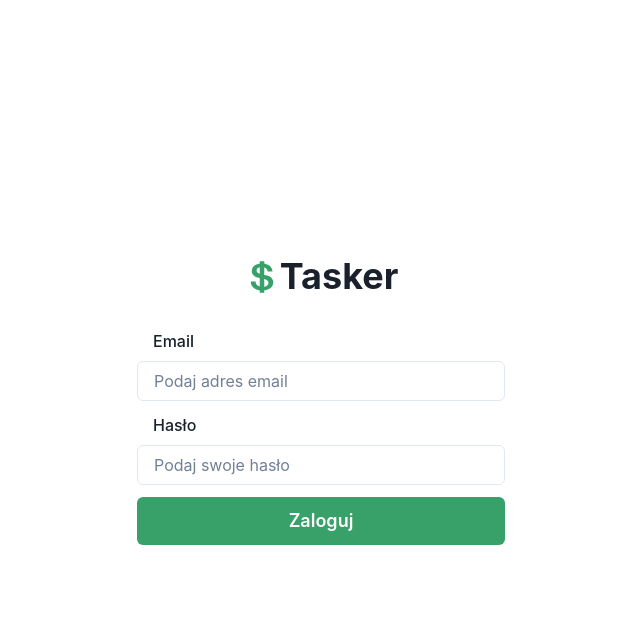
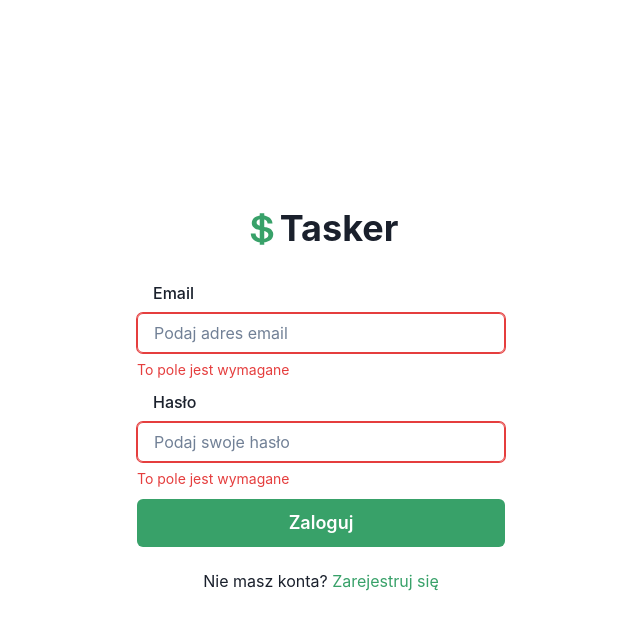
Before and after one commit to adrian900105/tasks-app-frontend, a React (Create React App) app: page /login in a window 1280 px wide. Both pictures are taken after a click on the button "Zaloguj". Shown: the top 628 px of the page, without its empty margins (319-959 px from the left). Built offline with nearby package versions, Linux system fonts and the light colour scheme; some icons are missing.

Commit message:
first version login page

```diff
--- a/src/pages/LoginPage.js
+++ b/src/pages/LoginPage.js
@@ -1,10 +1,90 @@
-import { Box, Button, FormControl, FormLabel, Stack, Input, Heading } from '@chakra-ui/react'
-import React from 'react'
-import {IoLogoUsd} from "react-icons/io"
-import {PiRedditLogoDuotone} from 'react-icons/pi'
-import {PiGitlabLogoLight} from 'react-icons/pi'
+import {
+    Box,
+    Button,
+    FormControl,
+    FormLabel,
+    Stack,
+    Input,
+    Heading,
+    useToast,
+    Spinner,
+    Text,
+    FormErrorMessage,
+} from '@chakra-ui/react'
+import React, { useState } from 'react'
+import { IoLogoUsd } from "react-icons/io"
+import { PiRedditLogoDuotone } from 'react-icons/pi'
+import { PiGitlabLogoLight } from 'react-icons/pi'
+import { Link } from 'react-router-dom'
 
 function LoginPage() {
+    const toast = useToast()
+    const [email, setEmail] = useState("");
+    const [password, setPassword] = useState("");
+    const [loading, setLoading] = useState(false)
+    const [error, setError] = useState(false)
+
+    const changeEmail = (e) => setEmail(e.target.value)
+    const changePassword = (e) => setPassword(e.target.value)
+
+    //console.log(email,password)
+
+    // download data from server
+    const loginUser = async () => {
+
+        // do testu
+        // const user = {
+        //     email: "adrianszeliga90@gmail.com",
+        //     password: "Adrian123#"
+        // }
+
+
+        if (!email || !password) {
+            setError(true)
+            return
+        }
+        setLoading(true)
+
+        // złożenie zapytania
+        try {
+            const response = await fetch("http://localhost:5000/login", {
+                method: "POST",
+                headers: {
+                    "Content-Type": "application/json"
+                },
+                // zamieniam na json obiekt user (wysyłam go do bazy)
+                // body: JSON(user)
+                body: JSON.stringify({
+                    email,
+                    password
+                })
+            })
+            //console.log(response)
+            // zamieniam response na odpowiedź, którą mogę odczytać w JS
+            const data = await response.json()
+
+            toast({
+                title: data.message,
+                status: data.ok ? 'success' : 'error',
+                duration: 3000,
+                isClosable: true,
+            })
+        }
+        catch (error) {
+            console.log(error)
+            toast({
+                title: "Błąd servera",
+                status: 'error',
+                duration: 3000,
+                isClosable: true,
+            })
+        }
+        finally {
+            setError(false)
+        }
+
+        setLoading(false)
+    }
     return (
         <div>
             <Box
@@ -23,29 +103,41 @@ function LoginPage() {
                     fontsize="50px"
                     mb="30px"
                 >
-                <IoLogoUsd color="#38A169"/>
+                    <IoLogoUsd color="#38A169" />
                     Tasker
                 </Heading>
 
                 <Stack spacing={3} w="100%">
 
-                <FormControl>
+                    <FormControl isInvalid={error}>
                         <FormLabel>
-                        <PiRedditLogoDuotone/>
+                            <PiRedditLogoDuotone />
                             Email
                         </FormLabel>
-                    <Input placeholder='Podaj adres email'/>
+                        <Input onChange={changeEmail} placeholder='Podaj adres email' />
+                        {error && <FormErrorMessage>To pole jest wymagane</FormErrorMessage>}
                     </FormControl>
 
-                <FormControl>
+                    <FormControl isInvalid={error}>
                         <FormLabel>
-                        <PiGitlabLogoLight/>
+                            <PiGitlabLogoLight />
                             Hasło
                         </FormLabel>
-                    <Input placeholder='Podaj swoje hasło'/>
+                        <Input onChange={changePassword} placeholder='Podaj swoje hasło' />
+                        {error && <FormErrorMessage>To pole jest wymagane</FormErrorMessage>}
                     </FormControl>
 
-                <Button size="lg" colorScheme='green'>Zaloguj</Button>
+                    <Button
+                        onClick={loginUser}
+                        size="lg"
+                        colorScheme='green'>
+                        {loading ? <Spinner color='white.500' /> : 'Zaloguj'}
+                    </Button>
+
+                    <Text textAlign="center" mt="10px">
+                        Nie masz konta? <Link style={{ color: '#38A169' }} to="/register">Zarejestruj się</Link>
+                    </Text>
+
                 </Stack>
             </Box>
         </div>
```
Lines whose indentation alone changed are shown as unchanged.
